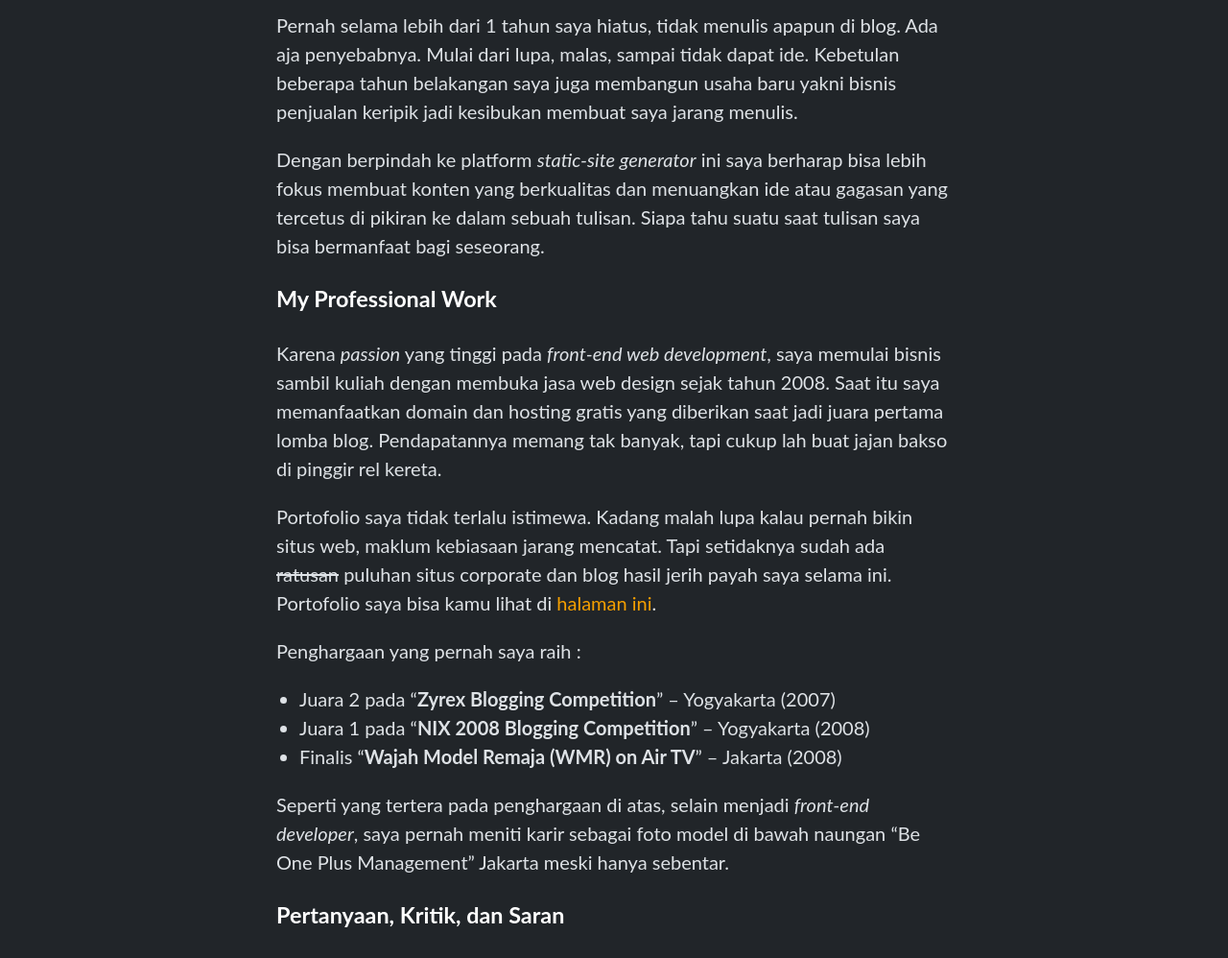
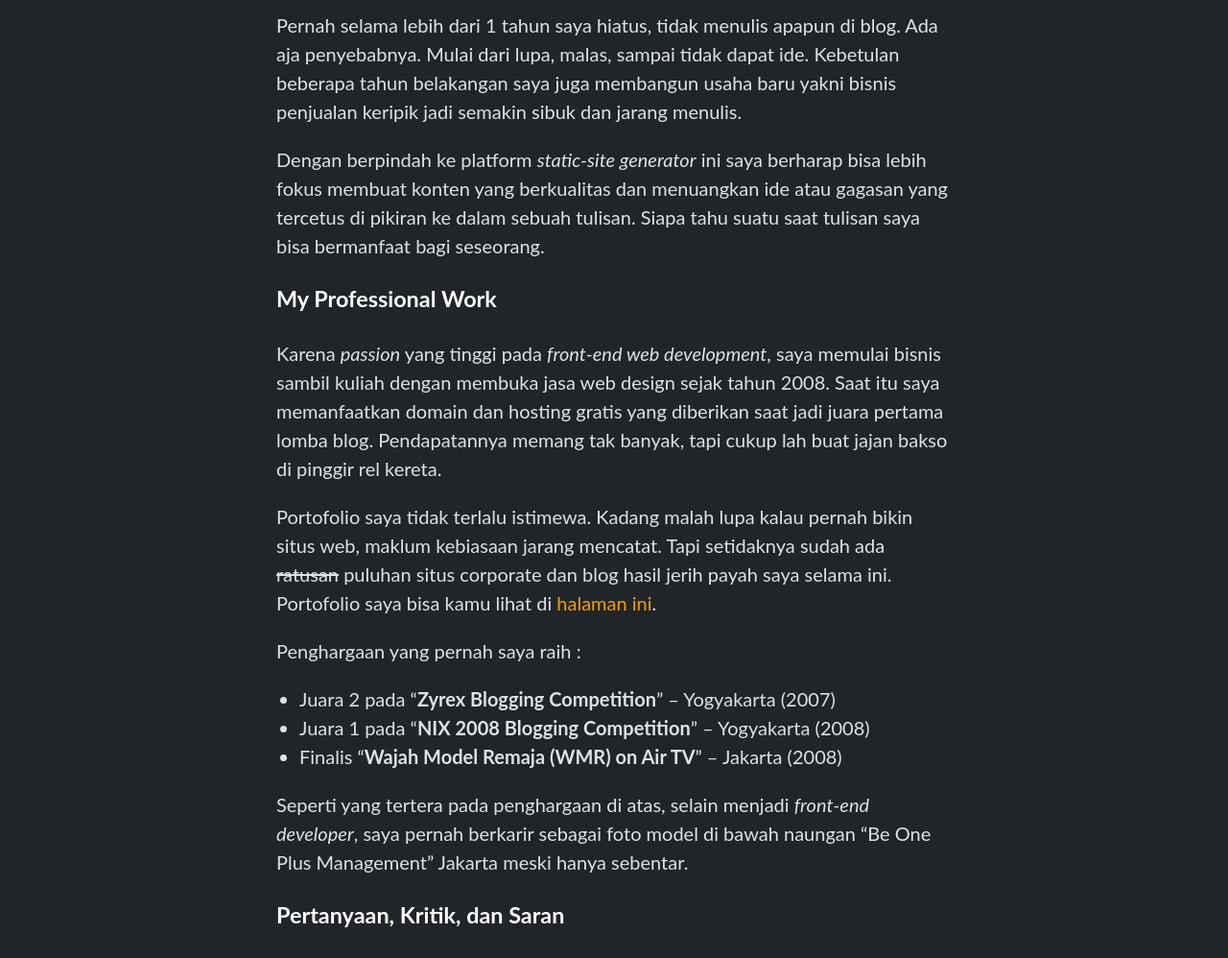
Before and after one commit to apynx/apynx.github.io, a Jekyll site: the page built from tentang-saya.md, in a window 1280 px wide. Shown: the part 891-1889 px from the top of the page at 96% size. Built offline with Jekyll 4.4.1, drawn with Linux system fonts in a browser that asks for light colours; some web fonts are replaced.

Commit message:
update tentang-saya.md

```diff
--- a/tentang-saya.md
+++ b/tentang-saya.md
@@ -17,7 +17,7 @@ Tahun 2018 saya beralih ke platform Blogger karena punya fitur yang lebih baik.
 
 Sampai bulan Mei 2022 saya memutuskan migrasi secara bertahap ke platform *static site*. Saya sadar kalau kegiatan blogging sudah cukup jauh melenceng dari konsep dan rencana semua. Alih-alih fokus pada konten, aktifitas saya justru dihabiskan untuk memodifikasi template, *redesign*, sampai membuat theme baru.
 
-Pernah selama lebih dari 1 tahun saya hiatus, tidak menulis apapun di blog. Ada aja penyebabnya. Mulai dari lupa, malas, sampai tidak dapat ide. Kebetulan beberapa tahun belakangan saya juga membangun usaha baru yakni bisnis penjualan keripik jadi kesibukan membuat saya jarang menulis.
+Pernah selama lebih dari 1 tahun saya hiatus, tidak menulis apapun di blog. Ada aja penyebabnya. Mulai dari lupa, malas, sampai tidak dapat ide. Kebetulan beberapa tahun belakangan saya juga membangun usaha baru yakni bisnis penjualan keripik jadi semakin sibuk dan jarang menulis.
 
 Dengan berpindah ke platform *static-site generator* ini saya berharap bisa lebih fokus membuat konten yang berkualitas dan menuangkan ide atau gagasan yang tercetus di pikiran ke dalam sebuah tulisan. Siapa tahu suatu saat tulisan saya bisa bermanfaat bagi seseorang.
 
@@ -32,7 +32,7 @@ Penghargaan yang pernah saya raih :
 * Juara 1 pada "**NIX 2008 Blogging Competition**" – Yogyakarta (2008)
 * Finalis "**Wajah Model Remaja (WMR) on Air TV**" – Jakarta (2008)
 
-Seperti yang tertera pada penghargaan di atas, selain menjadi *front-end developer*, saya pernah meniti karir sebagai foto model di bawah naungan "Be One Plus Management" Jakarta meski hanya sebentar.
+Seperti yang tertera pada penghargaan di atas, selain menjadi *front-end developer*, saya pernah berkarir sebagai foto model di bawah naungan "Be One Plus Management" Jakarta meski hanya sebentar.
 
 ### Pertanyaan, Kritik, dan Saran
 
```
